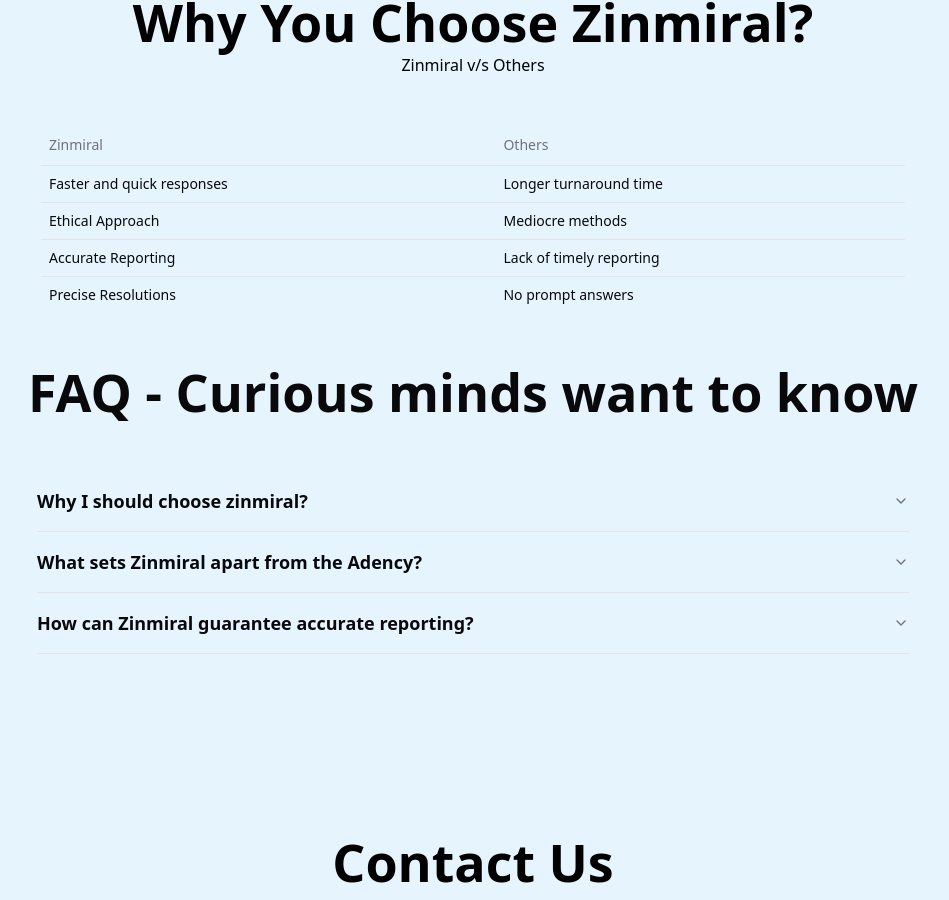
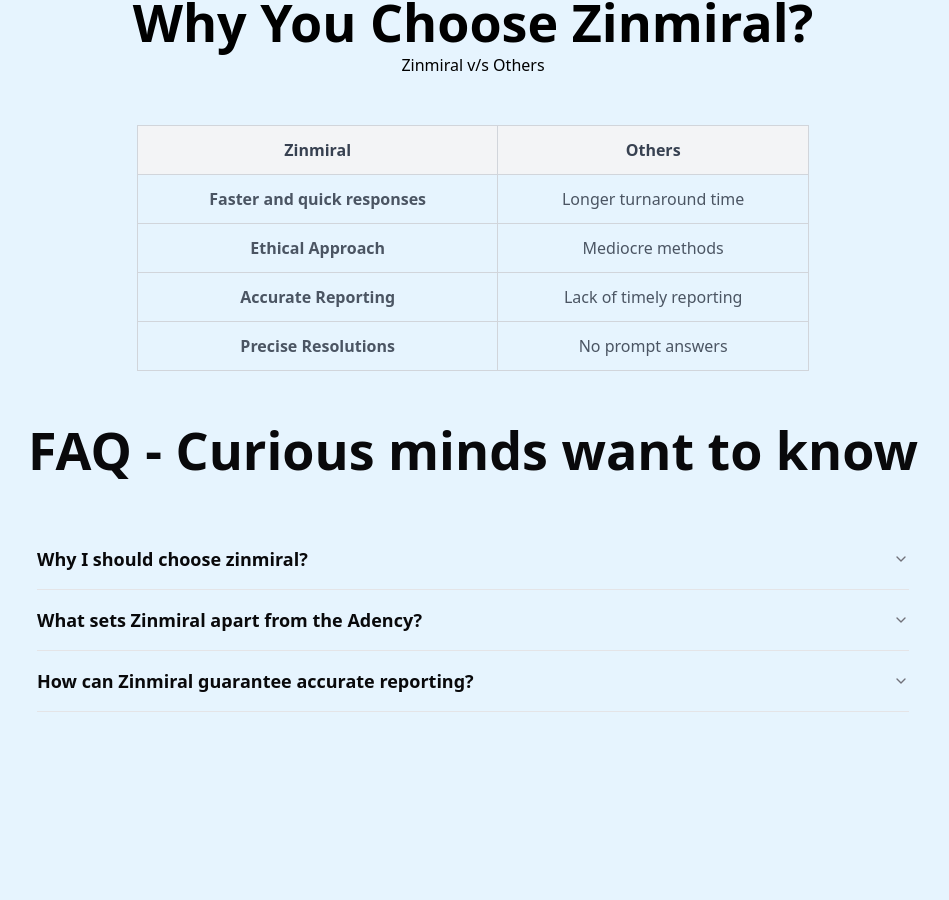
Before and after one commit to ankitmahato03/zinmiral-clone, a React (Vite) app: page / in a window 1280 px wide. Shown: the part 3259-4159 px from the top of the page, without its empty margins (167-1116 px from the left). Built offline with nearby package versions, Linux system fonts and the light colour scheme.

Commit message:
Style Zinmiral vs Others table and add Favicon

```diff
--- a/index.html
+++ b/index.html
@@ -2,7 +2,7 @@
 <html lang="en">
   <head>
     <meta charset="UTF-8" />
-    <link rel="icon" type="image/svg+xml" href="/vite.svg" />
+    <link rel="icon" type="image/png" href="/images/zimrial-logo.png" />
     <meta name="viewport" content="width=device-width, initial-scale=1.0" />
     <title>Zinmiral</title>
   </head>
--- a/src/components/WhyZinmiral.jsx
+++ b/src/components/WhyZinmiral.jsx
@@ -18,56 +18,54 @@
           Zinmiral v/s Others
         </p>
 
-        {/* <div className="grid grid-cols-1 sm:grid-cols-2 w-full max-w-3xl mx-auto">
-          <div className="p-6">
-            <h3 className="text-xl font-semibold text-blue-800 mb-4">
+        <div className="overflow-x-auto w-full container mx-auto max-w-2xl">
+          <Table className="w-full text-center text-sm sm:text-base border-collapse border border-gray-300">
+            <TableHeader>
+              <TableRow className="bg-gray-100">
+                <TableHead className="px-4 py-3 font-semibold text-gray-700 border border-gray-300 text-center">
                   Zinmiral
-            </h3>
-            <ul className="text-left text-gray-700 space-y-3 list-disc font-bold text-xl">
-              <li>Faster and quick responses</li>
-              <li>Ethical Approach</li>
-              <li>Accurate Reporting</li>
-              <li>Precise Resolutions</li>
-            </ul>
-          </div>
-
-          <div className="p-6">
-            <h3 className="text-xl font-semibold mb-4">Others</h3>
-            <ul className="text-left text-gray-700 space-y-3 font-normal">
-              <li>Longer turnaround time</li>
-              <li>Mediocre methods</li>
-              <li>Lack of timely reporting</li>
-              <li>No prompt answers</li>
-            </ul>
-          </div>
-        </div> */}
-
-        <Table>
-          <TableHeader>
-            <TableRow>
-              <TableHead>Zinmiral</TableHead>
-              <TableHead>Others</TableHead>
+                </TableHead>
+                <TableHead className="px-4 py-3 font-semibold text-gray-700 border border-gray-300 text-center">
+                  Others
+                </TableHead>
               </TableRow>
             </TableHeader>
             <TableBody>
-            <TableRow>
-              <TableCell>Faster and quick responses</TableCell>
-              <TableCell>Longer turnaround time</TableCell>
+              <TableRow className="hover:bg-gray-50">
+                <TableCell className="px-4 py-3 font-semibold text-gray-600 border border-gray-300">
+                  Faster and quick responses
+                </TableCell>
+                <TableCell className="px-4 py-3 text-gray-600 border border-gray-300">
+                  Longer turnaround time
+                </TableCell>
               </TableRow>
-            <TableRow>
-              <TableCell>Ethical Approach</TableCell>
-              <TableCell>Mediocre methods</TableCell>
+              <TableRow className="hover:bg-gray-50">
+                <TableCell className="px-4 py-3 font-semibold text-gray-600 border border-gray-300">
+                  Ethical Approach
+                </TableCell>
+                <TableCell className="px-4 py-3 text-gray-600 border border-gray-300">
+                  Mediocre methods
+                </TableCell>
               </TableRow>
-            <TableRow>
-              <TableCell>Accurate Reporting</TableCell>
-              <TableCell>Lack of timely reporting</TableCell>
+              <TableRow className="hover:bg-gray-50">
+                <TableCell className="px-4 py-3 font-semibold text-gray-600 border border-gray-300">
+                  Accurate Reporting
+                </TableCell>
+                <TableCell className="px-4 py-3 text-gray-600 border border-gray-300">
+                  Lack of timely reporting
+                </TableCell>
               </TableRow>
-            <TableRow>
-              <TableCell>Precise Resolutions</TableCell>
-              <TableCell>No prompt answers</TableCell>
+              <TableRow className="hover:bg-gray-50">
+                <TableCell className="px-4 py-3 font-semibold text-gray-600 border border-gray-300">
+                  Precise Resolutions
+                </TableCell>
+                <TableCell className="px-4 py-3 text-gray-600 border border-gray-300">
+                  No prompt answers
+                </TableCell>
               </TableRow>
             </TableBody>
           </Table>
+        </div>
       </div>
     </section>
   );
```
Lines whose indentation alone changed are shown as unchanged.
